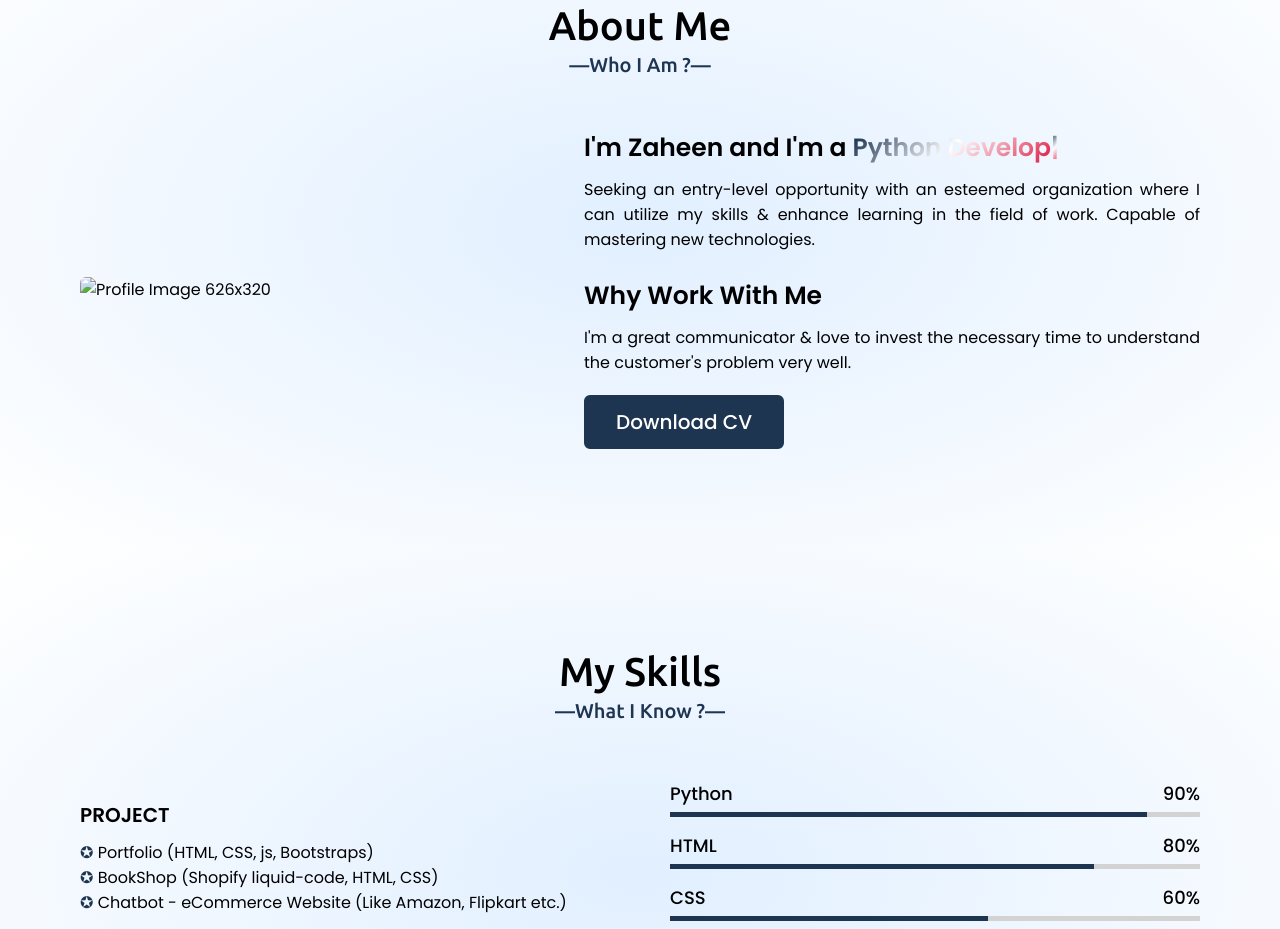
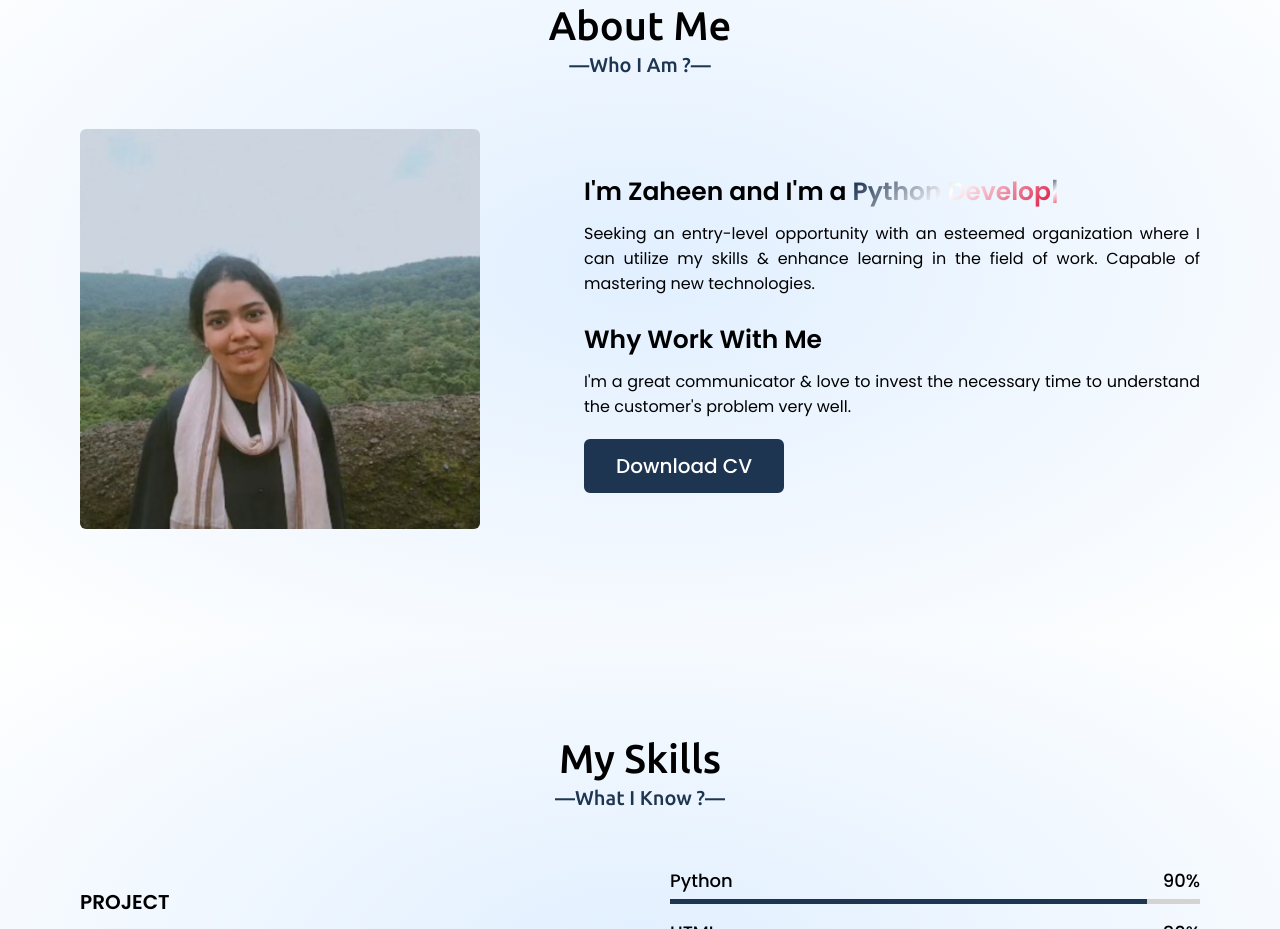
Before and after one commit to ZaheenM/Zaheen, a plain HTML site: page index.html in a window 1280 px wide. Shown: the part 897-1826 px from the top of the page. Drawn offline with nearby package versions, Linux system fonts and the light colour scheme; files whose address does not match are found by name.

Commit message:
Update index.html

```diff
--- a/index.html
+++ b/index.html
@@ -58,7 +58,7 @@
           <h2 class="title">About Me</h2>
           <div class="about-content">
             <div class="column left">
-              <img src="F:\Zaheen\portfolio\image\port.JPG" alt="Profile Image 626x320">
+              <img src="F:\Zaheen\portfolio\image\pic.JPG" alt="Profile Image 626x320">
             </div>
             <div class="column right">
               <div class="text">I'm Zaheen and I'm a <span class="typing-2"></span></div>
```
